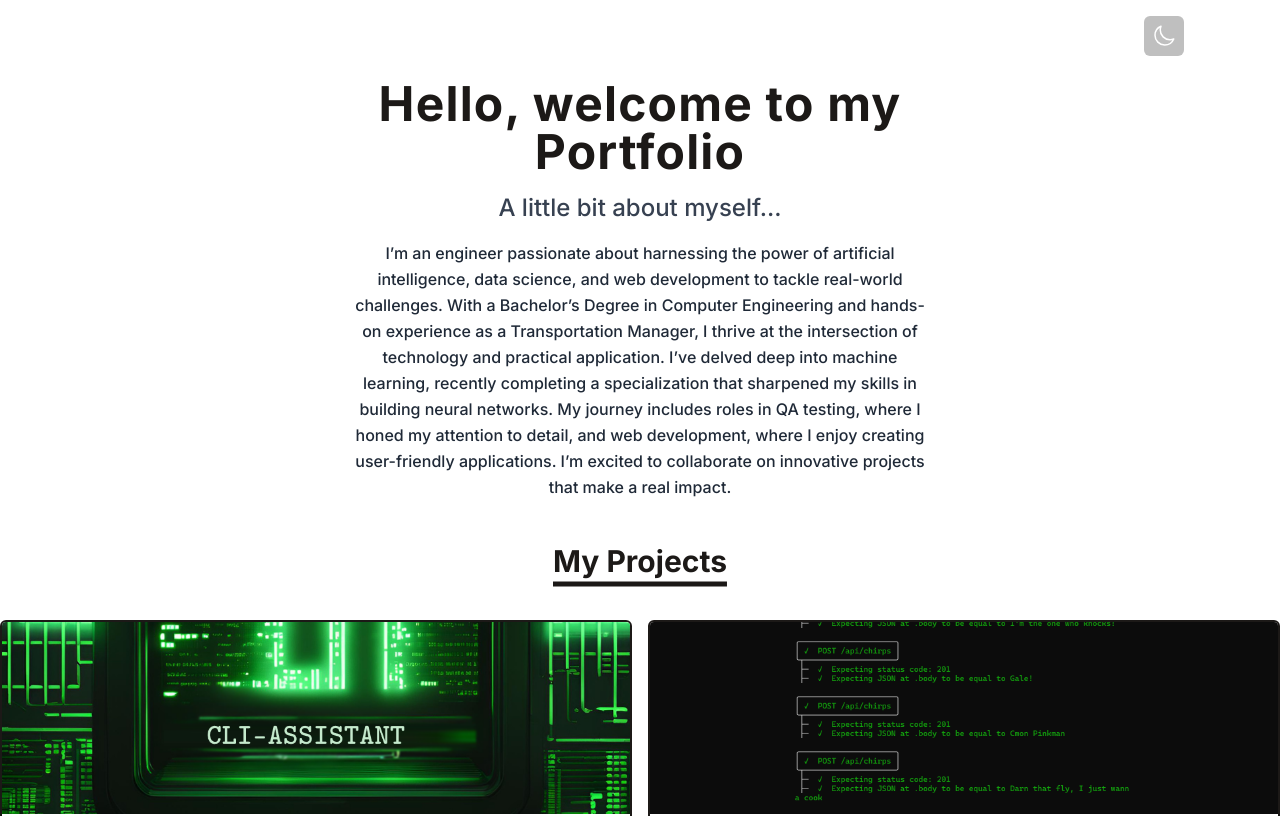
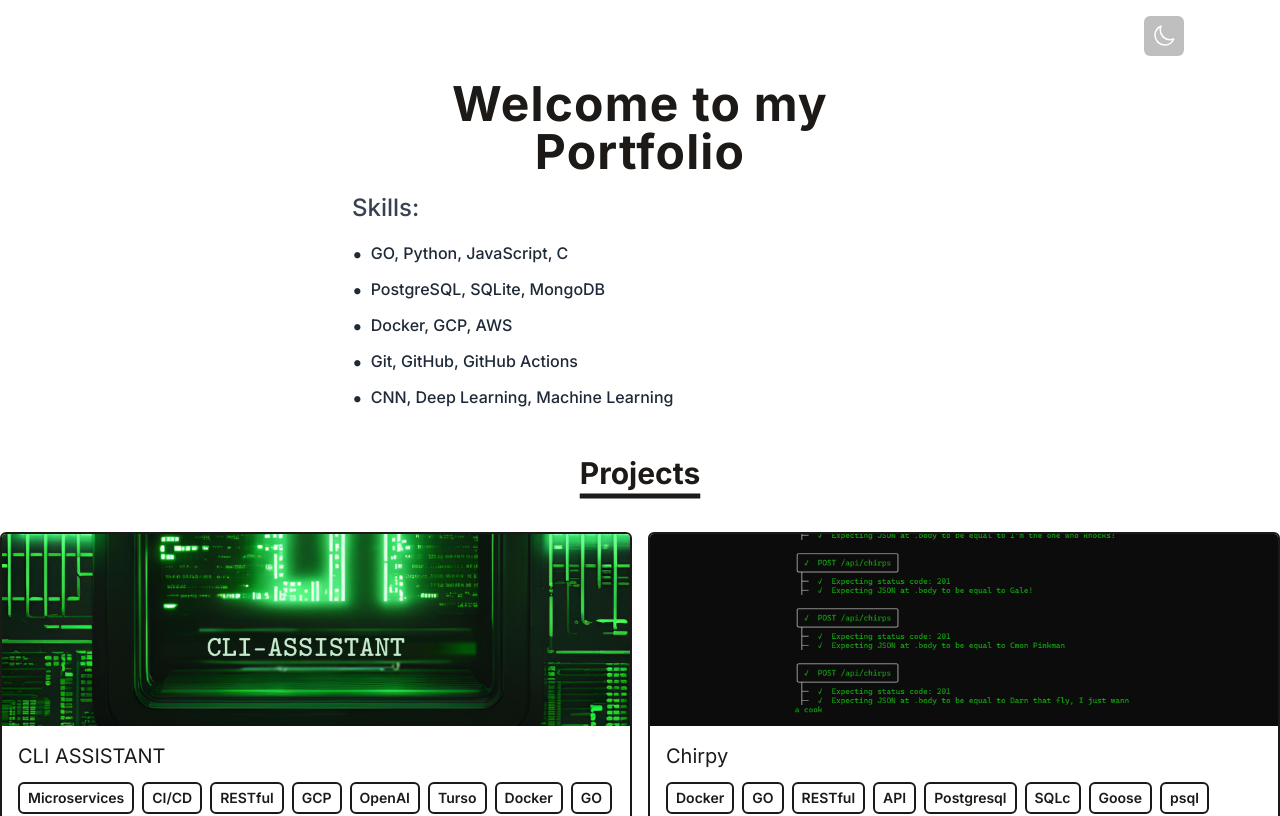
Before and after one commit to sumdeusvitae/portfolio, a React (Vite) app: page / in a window 1280 px wide. Shown: the top 816 px of the page. Built offline with nearby package versions, Linux system fonts and the light colour scheme.

Commit message:
skills added

```diff
--- a/src/components/Intro.jsx
+++ b/src/components/Intro.jsx
@@ -4,19 +4,38 @@ function Intro() {
   return (
     <div className="flex items-center justify-center flex-col text-center pt-20 pb-6 px-4">
       <h2 className="text-4xl md:text-5xl dark:text-white mb-2 md:mb-4 font-bold tracking-wide max-w-xl mx-auto">
-        Hello, welcome to my Portfolio
+        Welcome to my Portfolio
       </h2>
-      <p className="text-2xl md:text-2xl mb-4 font-medium text-gray-700 dark:text-gray-300 max-w-xl mx-auto">
-        A little bit about myself...
-      </p>
-      <p className="text-l md:text-l mb-6 font-medium text-gray-800 dark:text-gray-200 leading-relaxed max-w-xl mx-auto">
-        I’m an engineer passionate about harnessing the power of artificial intelligence, data science, and web development to tackle real-world challenges. With a Bachelor’s Degree in Computer Engineering and hands-on experience as a Transportation Manager, I thrive at the intersection of technology and practical application.
+      <div className="w-full max-w-xl text-left">
+        <p className="text-2xl md:text-2xl mb-4 font-medium text-gray-700 dark:text-gray-300">
+          Skills:
+        </p>
+        <ul className="text-l md:text-l mb-6 font-medium text-gray-800 dark:text-gray-200 leading-relaxed max-w-xl mx-auto list-none">
+          <li className="mb-2 flex items-start">
+            <span className="mr-2 text-xl">•</span>
+            <span>GO, Python, JavaScript, C</span>
+          </li>
+          <li className="mb-2 flex items-start">
+            <span className="mr-2 text-xl">•</span>
+            <span>PostgreSQL, SQLite, MongoDB</span>
+          </li>
+          <li className="mb-2 flex items-start">
+            <span className="mr-2 text-xl">•</span>
+            <span>Docker, GCP, AWS</span>
+          </li>
+          <li className="mb-2 flex items-start">
+            <span className="mr-2 text-xl">•</span>
+            <span>Git, GitHub, GitHub Actions</span>
+          </li>
+          <li className="mb-2 flex items-start">
+            <span className="mr-2 text-xl">•</span>
+            <span>CNN, Deep Learning, Machine Learning</span>
+          </li>
+        </ul>
+      </div>
+    </div>
 
-        I’ve delved deep into machine learning, recently completing a specialization that sharpened my skills in building neural networks. My journey includes roles in QA testing, where I honed my attention to detail, and web development, where I enjoy creating user-friendly applications.
 
-        I’m excited to collaborate on innovative projects that make a real impact.
-      </p>
-    </div>
 
   );
 }
--- a/src/components/Portfolio.jsx
+++ b/src/components/Portfolio.jsx
@@ -15,7 +15,7 @@ function Portfolio() {
   return (
     <>
       <div className="scale-125 flex justify-center mb-5">
-        <Title>My Projects</Title>
+        <Title>Projects</Title>
       </div>
       <div className="flex flex-col md:flex-row items-center justify-center">
         <div className="grid grid-cols-1 md:grid-cols-2 lg:grid-cols-2 gap-4">
```
